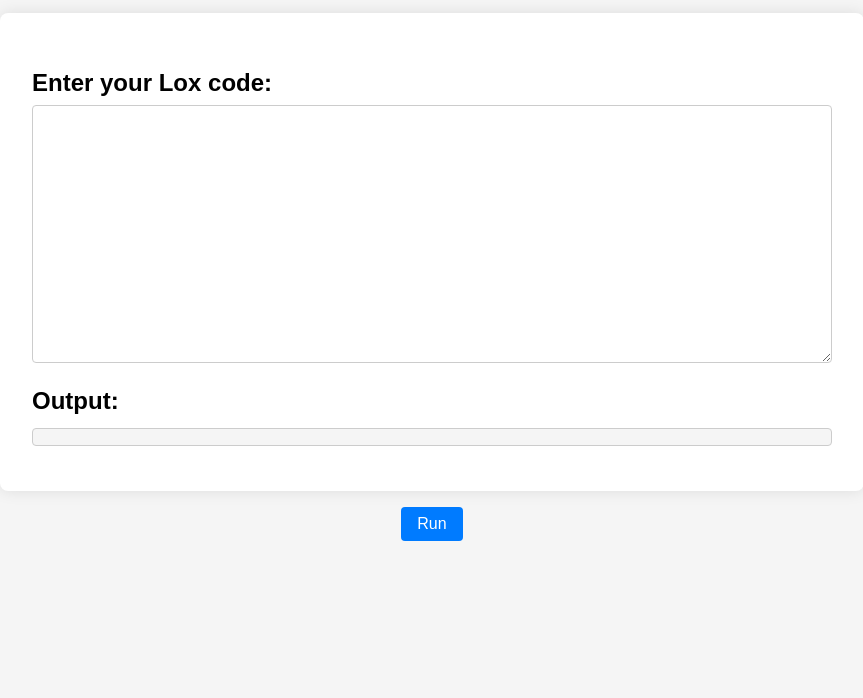
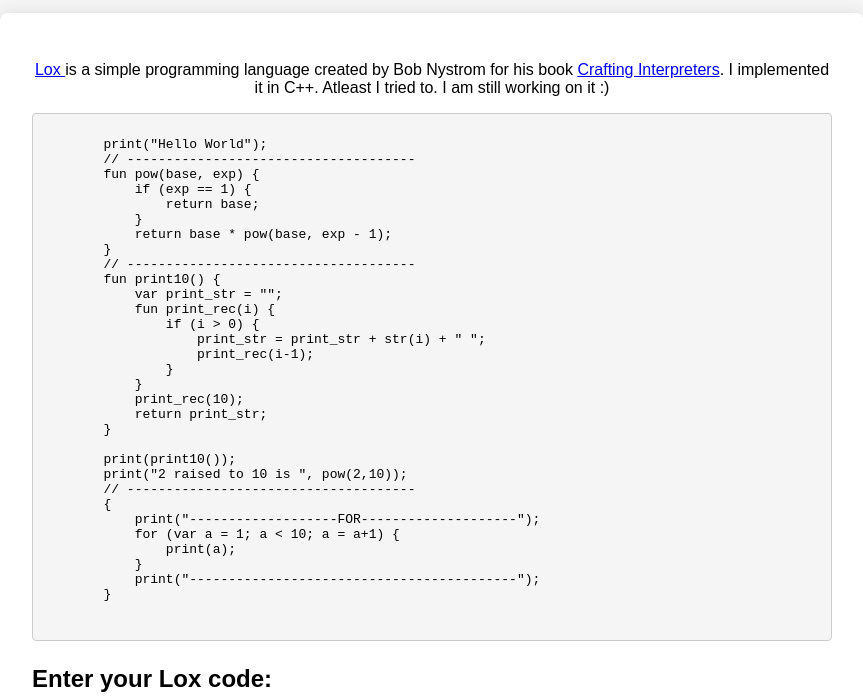
Before and after one commit to kartikarcot/LoxCpp, a plain HTML site: page templates/index.html in a window 1280 px wide. Shown: the part 56-754 px from the top of the page, without its empty margins (208-1071 px from the left). Drawn offline with Linux system fonts and the light colour scheme.

Commit message:
cmake changes

```diff
--- a/templates/index.html
+++ b/templates/index.html
@@ -6,7 +6,8 @@
       background-color: #f5f5f5;
     }
 
-    h1 {
+    h1,
+    p {
       text-align: center;
       margin: 1rem 0;
     }
@@ -62,12 +63,54 @@
     }
   </style>
   <head>
-    <title>Python Runner</title>
+    <title>Lox Runner</title>
   </head>
   <body>
     <h1>Lox Runner</h1>
+    <main>
+      <p>
+        <a href="https://craftinginterpreters.com/the-lox-language.html">
+          Lox
+        </a>
+        is a simple programming language created by Bob Nystrom for his book
+        <a href="https://craftinginterpreters.com/">Crafting Interpreters</a>. I
+        implemented it in C++. Atleast I tried to. I am still working on it :)
+      </p>
+      <pre class="line-numbers">
+     <code class="language-css">
+        print("Hello World");
+        // -------------------------------------
+        fun pow(base, exp) {
+            if (exp == 1) {
+                return base;
+            }
+            return base * pow(base, exp - 1);
+        }
+        // -------------------------------------
+        fun print10() {
+            var print_str = "";
+            fun print_rec(i) {
+                if (i > 0) {
+                    print_str = print_str + str(i) + " ";
+                    print_rec(i-1);
+                }
+            }
+            print_rec(10);
+            return print_str;
+        }
 
-    <main>
+        print(print10());
+        print("2 raised to 10 is ", pow(2,10));
+        // -------------------------------------
+        {
+            print("-------------------FOR--------------------");
+            for (var a = 1; a < 10; a = a+1) {
+                print(a);
+            }
+            print("------------------------------------------");
+        }
+     </code>
+     </pre>
       <h2>Enter your Lox code:</h2>
       <textarea id="lox-code" rows="10" cols="50"></textarea>
       <div>
@@ -97,6 +140,7 @@
           .catch((error) => {
             output.innerText = "Error: " + error;
           });
+          // end of fetch
       }
     </script>
   </body>
```
Also changed, not shown: CMakeLists.txt.
